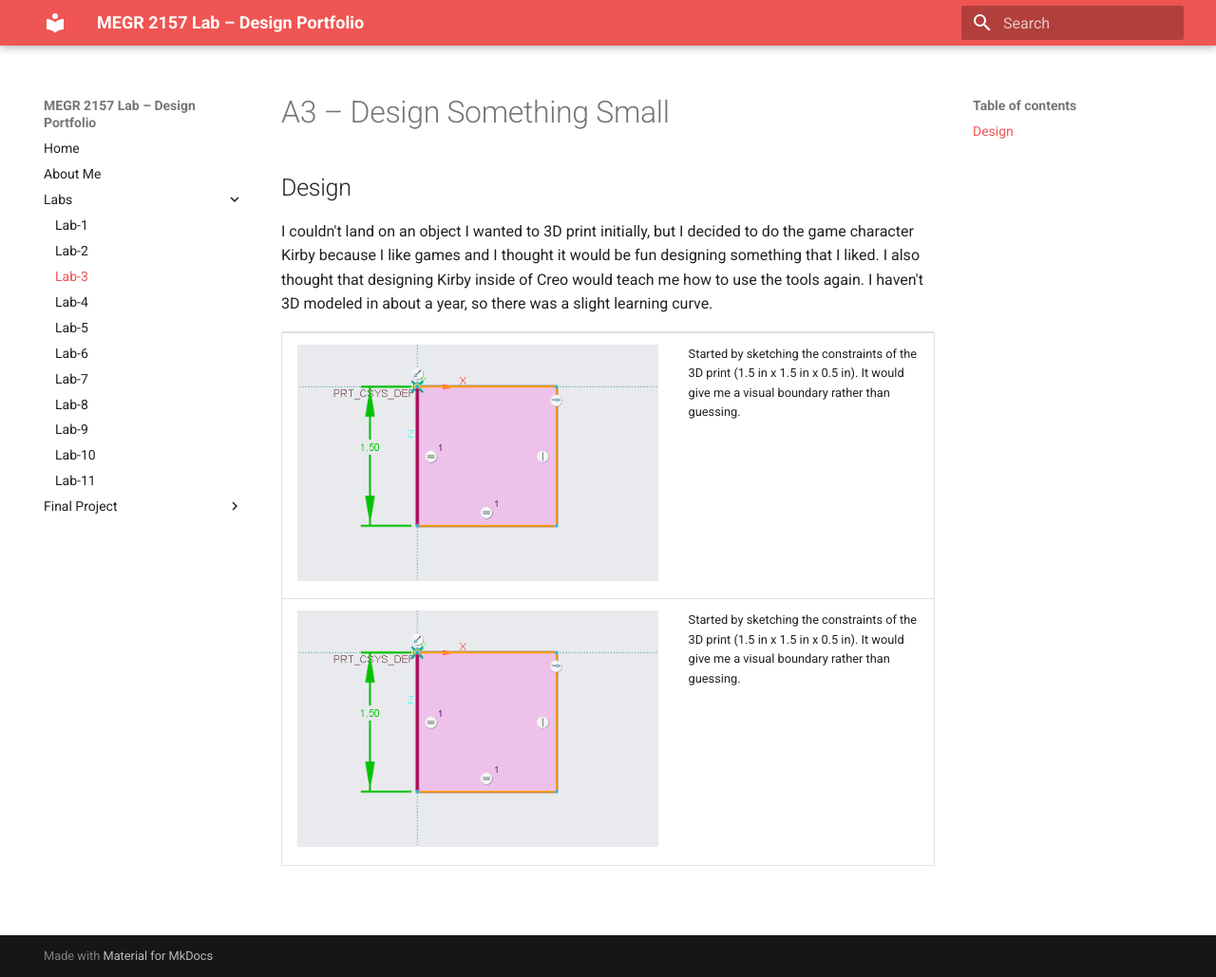
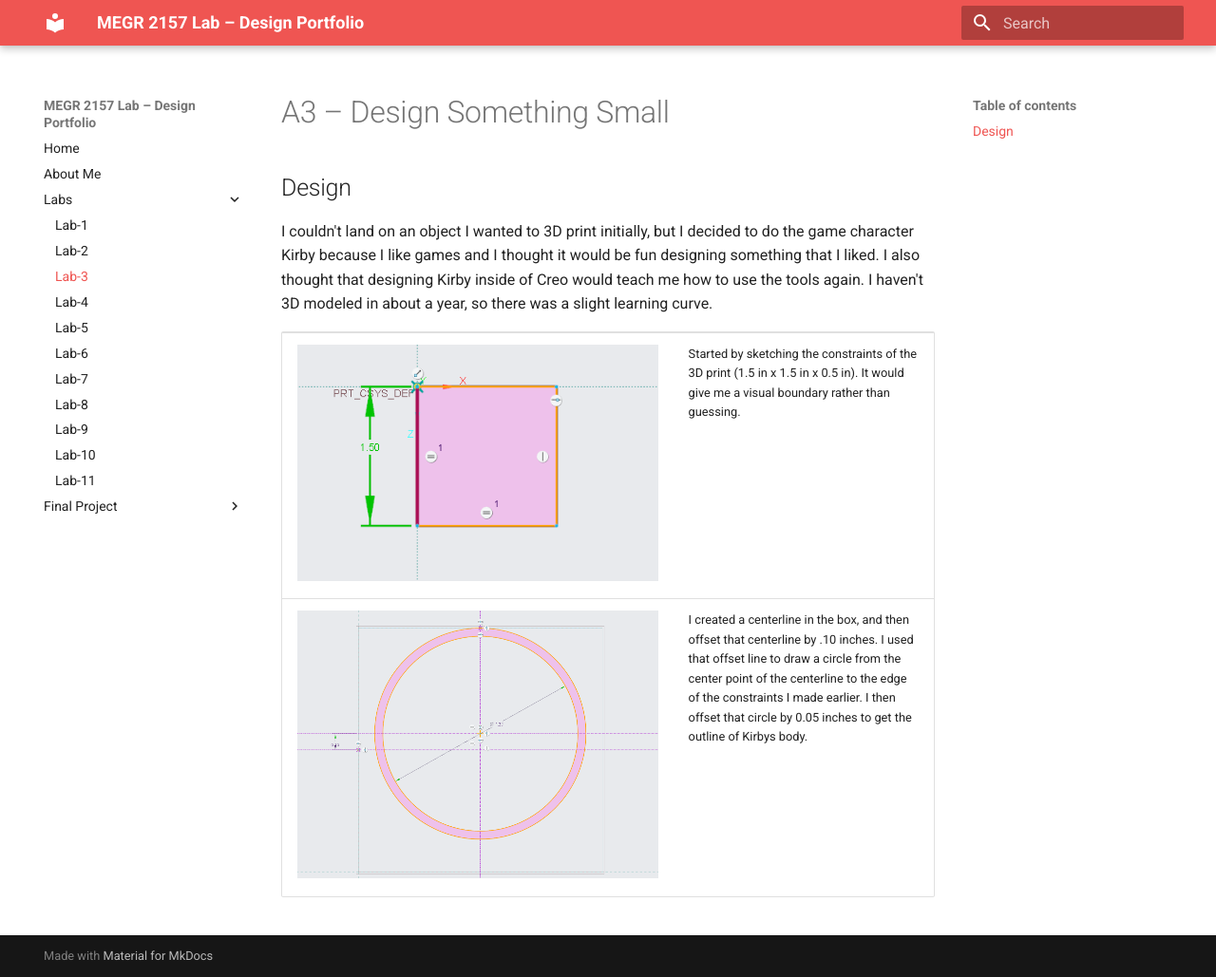
Before and after one commit to AndyChwalik/andy-chwalik-portfolio, an MkDocs documentation site: the page built from docs/Labs/L03/index.md, in a window 1280 px wide and 1029 px high. Shown: the whole window at 95% size. Built offline with MkDocs 1.6.1 and Material for MkDocs 9.7.7, drawn with Linux system fonts in a browser that asks for light colours.

Commit message:
Update index.md

```diff
--- a/docs/Labs/L03/index.md
+++ b/docs/Labs/L03/index.md
@@ -17,11 +17,11 @@ I couldn't land on an object I wanted to 3D print initially, but I decided to do
   </tr>
   <tr>
     <td style="width:60%;">
-      <img src="constraints.png" alt="constraints" style="width:100%; height:auto;">
+      <img src="main_body.png" alt="MainBody" style="width:100%; height:auto;">
     </td>
     <td style="width:40%; vertical-align:top;">
       <p>
-        Started by sketching the constraints of the 3D print (1.5 in x 1.5 in x 0.5 in). It would give me a visual boundary rather than guessing.
+        I created a centerline in the box, and then offset that centerline by .10 inches. I used that offset line to draw a circle from the center point of the centerline to the edge of the constraints I made earlier. I then offset that circle by 0.05 inches to get the outline of Kirbys body.
       </p>
     </td>
   </tr>
```
